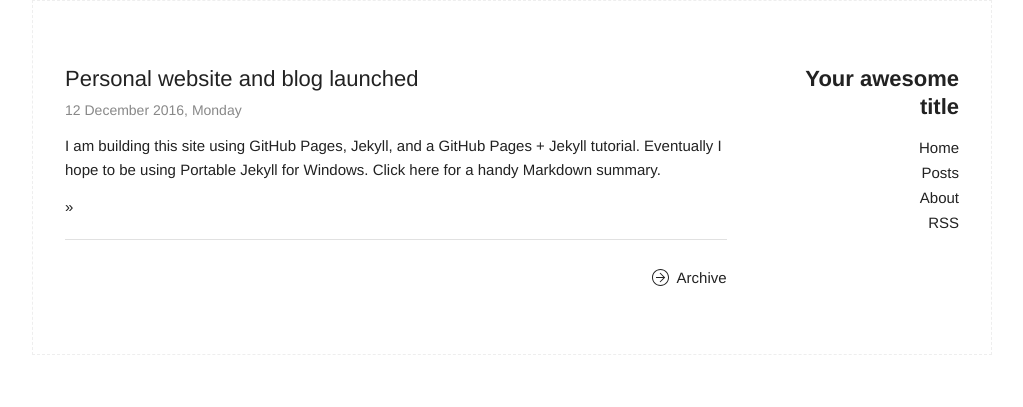
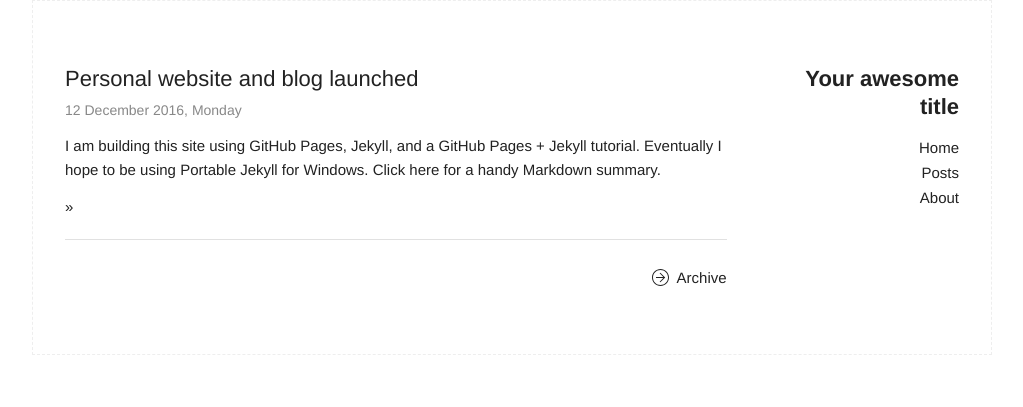
Before and after one commit to neilqhe/neilqhe.github.io, a Jekyll site: the page built from index.html, in a window 1280 px wide. Shown: the top 407 px of the page, without its empty margins (128-1151 px from the left). Built offline with Jekyll 4.4.1, drawn with Linux system fonts in a browser that asks for light colours.

Commit message:
Header remove feed.xml
More edits coming.

```diff
--- a/_includes/header.html
+++ b/_includes/header.html
@@ -20,7 +20,6 @@
           <li><a href="{{ "/" | prepend: site.baseurl }}">Home</a></li>
           <li><a href="{{ "/archive" | prepend: site.baseurl }}">Posts</a></li>
           <li><a href="{{ "/about" | prepend: site.baseurl }}">About</a></li>
-          <li><a href="{{ "/feed.xml" | prepend: site.baseurl }}">RSS</a></li>
         </ul>
       </nav>
     </div>
```
